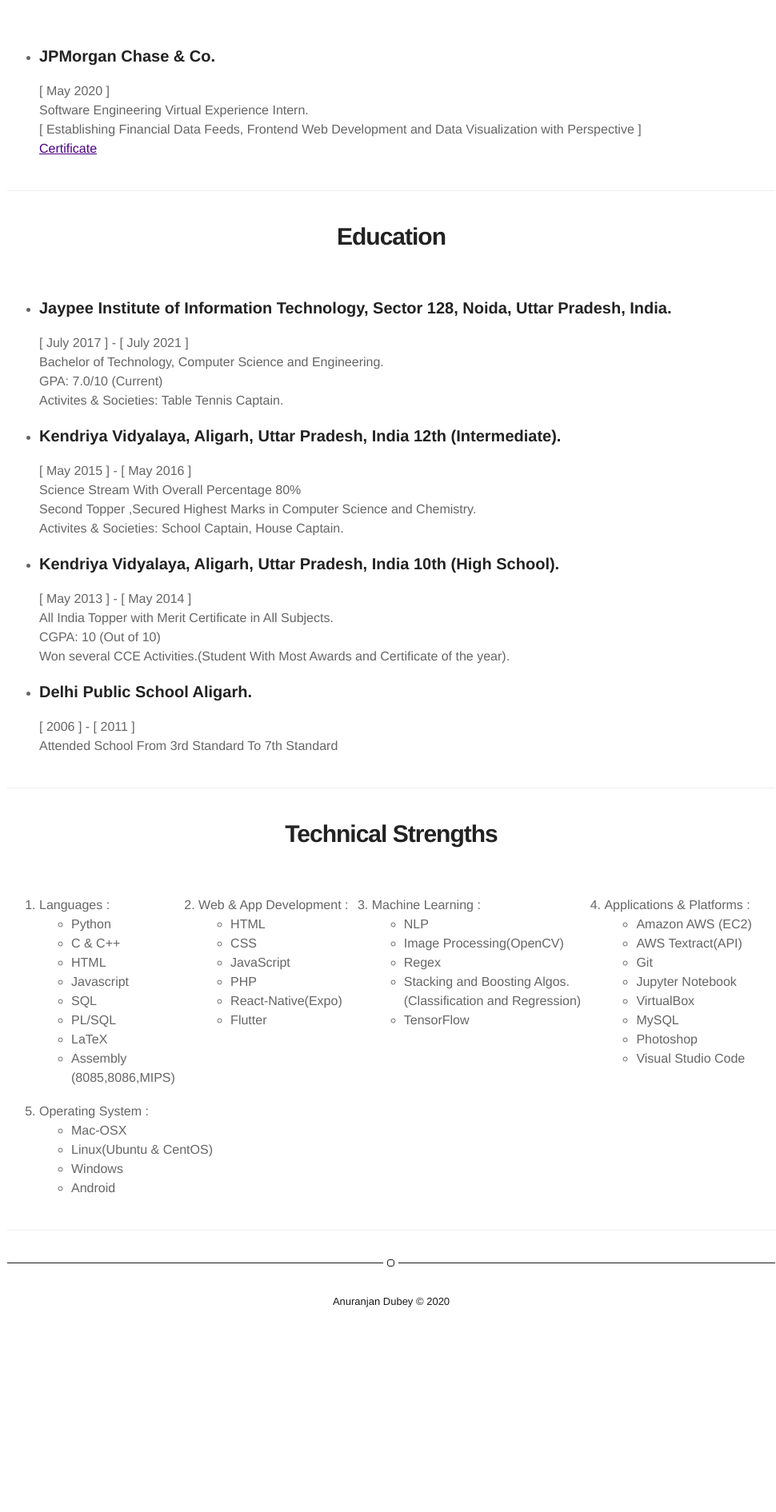
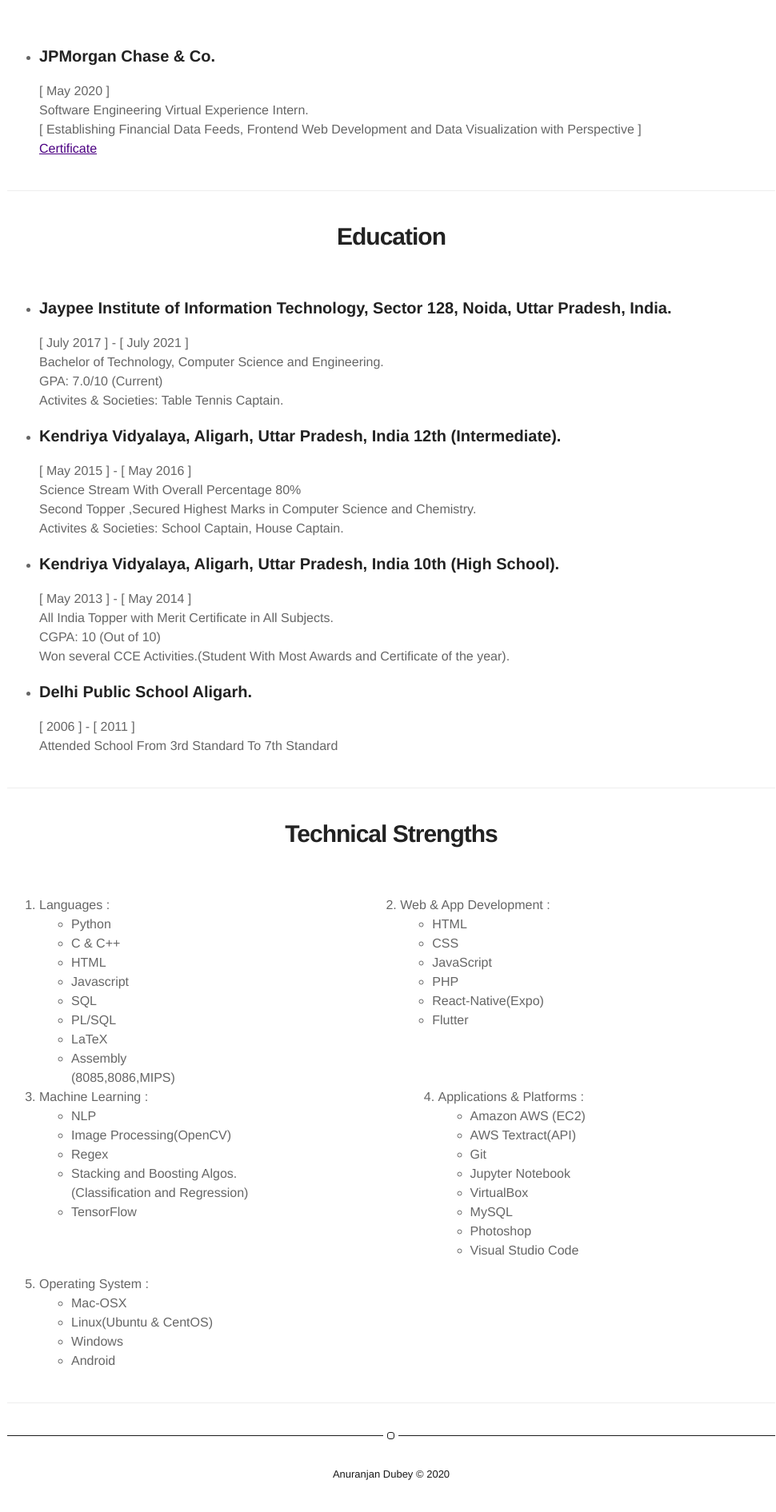
Before and after one commit to anuranjandubey/anuranjandubey.github.io, a Jekyll site: the page built from about.md, in a window 1280 px wide. Shown: the part 1195-3086 px from the top of the page at 80% size, without its empty margins (151-1121 px from the left). Built offline with Jekyll 4.4.1, drawn with Linux system fonts in a browser that asks for light colours; before the commit the page ends 2870 px from its top, so only the background shows below that.

Commit message:
about updates

```diff
--- a/about.md
+++ b/about.md
@@ -90,6 +90,8 @@
 				</ul>
 			</li>
         </div>
+	</div>
+	<div class="container" style="display: flex;">
         <div style="flex-grow: 1;">
 			<li><b>Machine Learning :</b>
 				<ul>
```
Also changed, not shown: assets/images/project1.png, 5 other files.
